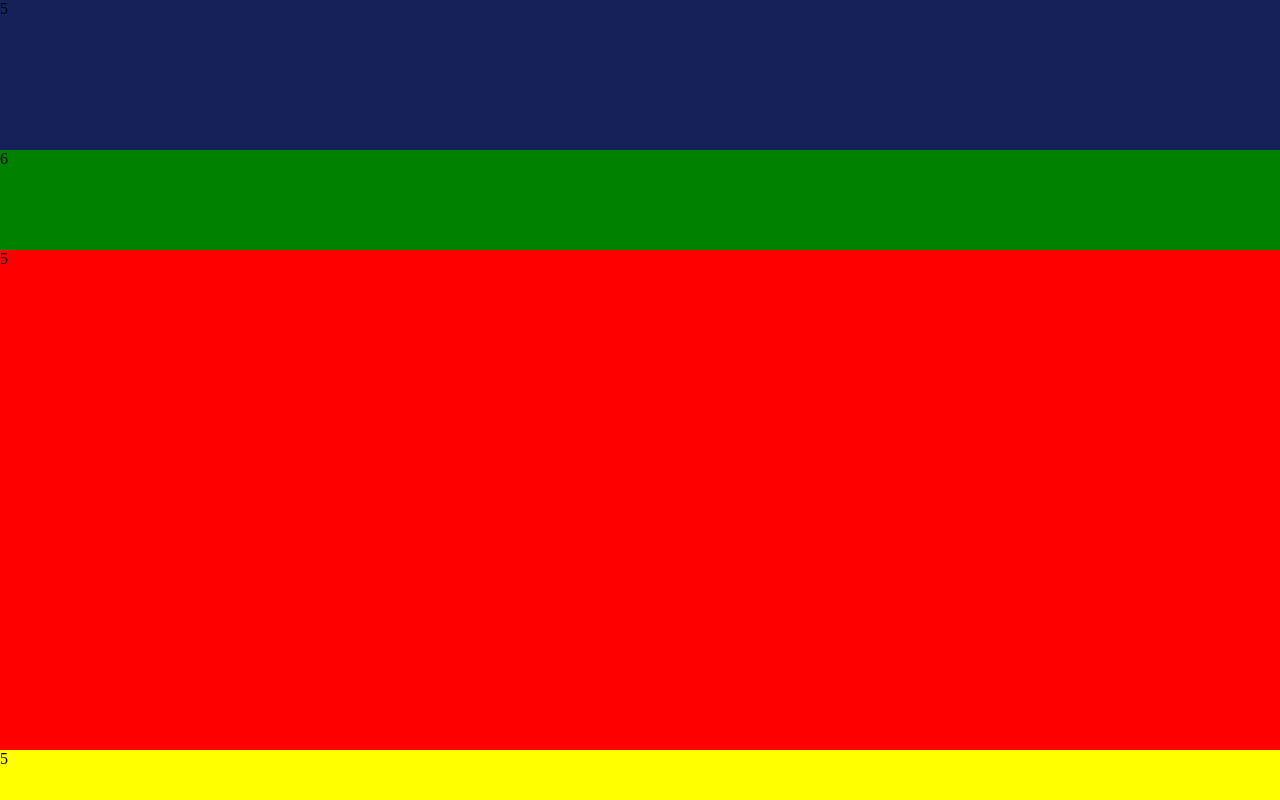
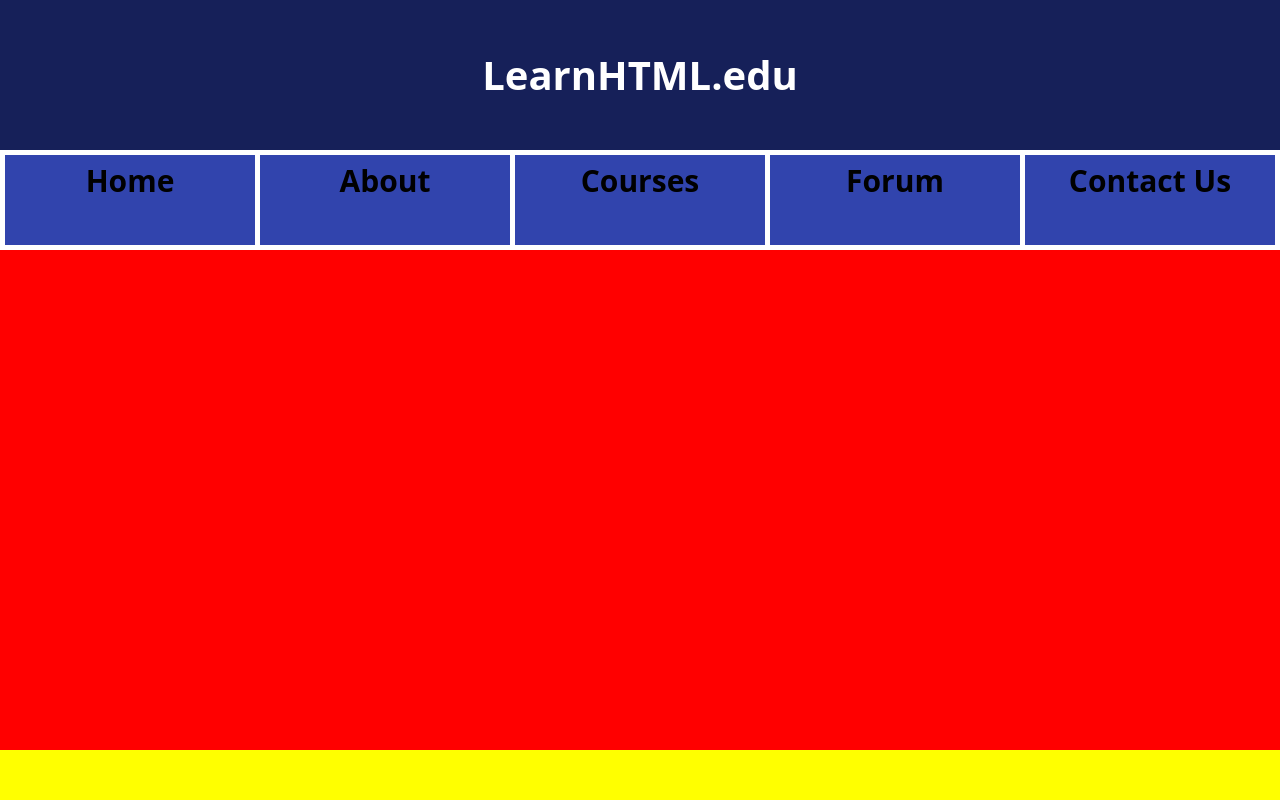
Before and after one commit to DasunDK/simple-html-web-portal, a plain HTML site: page index.html in a window 1280 px wide. Drawn offline with Linux system fonts and the light colour scheme.

Commit message:
buttons added

```diff
--- a/index.html
+++ b/index.html
@@ -8,10 +8,31 @@
   </head>
   <body>
     <div class="container">
-      <div class="row1">5</div>
-      <div class="row2">6</div>
-      <div class="row3">5</div>
-      <div class="row4">5</div>
+      <!-- section one start  -->
+      <div class="row1">
+        <h1 class="mian-title">LearnHTML.edu</h1>
+      </div>
+      <!-- section one end -->
+
+      <!-- section two start -->
+      <div class="row2">
+        <div class="section-two-container">
+          <div class="btn">Home</div>
+          <div class="btn">About</div>
+          <div class="btn">Courses</div>
+          <div class="btn">Forum</div>
+          <div class="btn">Contact Us</div>
+        </div>
+      </div>
+      <!-- section two end -->
+
+      <!-- section three start  -->
+      <div class="row3"></div>
+      <!-- section three end  -->
+
+      <!-- section four start  -->
+      <div class="row4"></div>
+      <!-- section four end -->
     </div>
   </body>
 </html>
--- a/style.css
+++ b/style.css
@@ -17,15 +17,60 @@ html {
   flex: 3;
   background-color: #162059;
 }
+
 .row2 {
   flex: 2;
-  background-color: green;
+  background-color: white;
 }
+
 .row3 {
   flex: 10;
   background-color: red;
 }
+
 .row4 {
   flex: 1;
   background-color: yellow;
 }
+
+/* section one styles  */
+.mian-title {
+  text-align: center;
+  color: white;
+  padding-top: 20px;
+  font: bold 40px "Open Sans", sans-serif;
+}
+
+/* section tow styles   */
+
+.section-two-container {
+  display: flex;
+  box-sizing: border-box;
+  justify-content: center;
+  align-items: center;
+  width: 100%;
+  height: 100%;
+  flex-direction: row;
+  padding: 5px;
+  gap: 5px;
+}
+
+.section-two-container > .btn {
+  background-color: #3144ad;
+  flex: 1;
+  box-sizing: border-box;
+  width: 100%;
+  height: 100%;
+  font: bold 30px "Open Sans", sans-serif;
+  text-align: center;
+  padding-top: 5px;
+}
+
+.section-two-container > .btn:hover {
+  background-color: #162059;
+  cursor: pointer;
+}
+
+.section-two-container-active {
+  background-color: white !important;
+}
```
